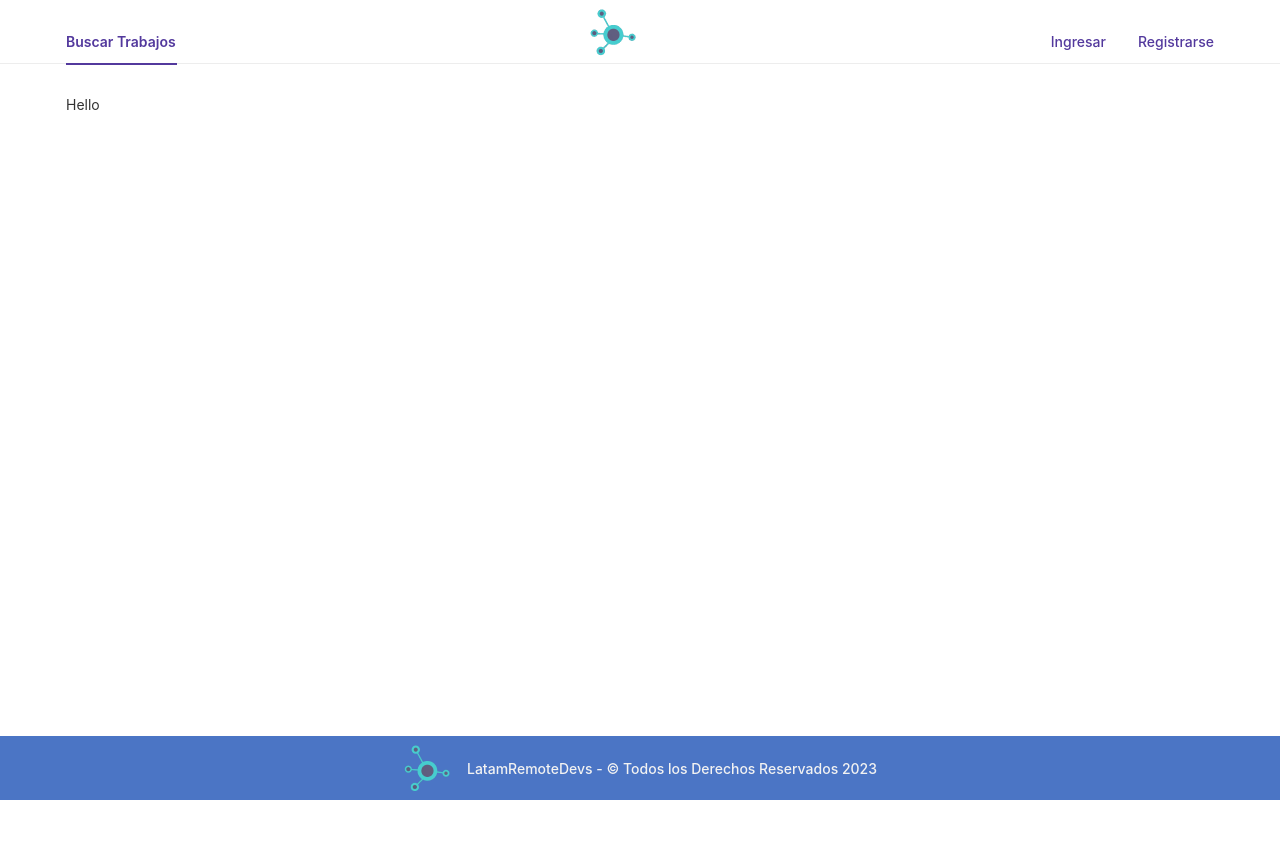
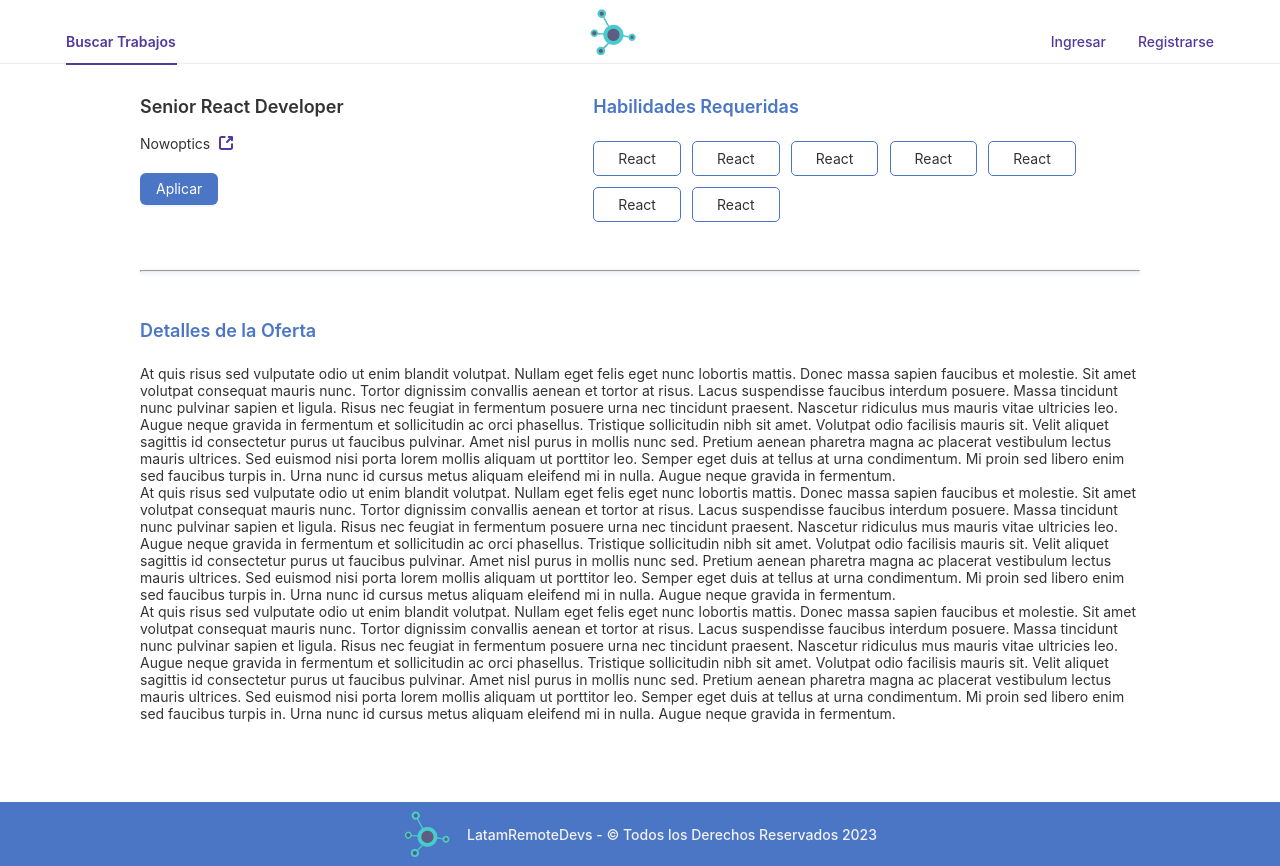
Before and after one commit to EduardoV-dev/latam-remote-devs, a React (Vite) app: page /jobs/1 in a window 1280 px wide. Before the commit the page ends 800 px from the top, so only its background shows below. Built offline with nearby package versions, Linux system fonts and the light colour scheme.

Commit message:
Job Details page done

```diff
--- a/src/assets/styles/abstracts/_mixins.scss
+++ b/src/assets/styles/abstracts/_mixins.scss
@@ -21,7 +21,7 @@
     @if $wrapper-name == 'content' {
         width: min(100% - 2rem, $wrapper-width);
     } @else {
-        width: min(100%, map-get(vars.$wrappers-width, $wrapper-width));
+        width: min(100%, $wrapper-width);
     }
 
     margin-inline: auto;
--- a/src/features/jobs-feed/routes/job/index.module.scss
+++ b/src/features/jobs-feed/routes/job/index.module.scss
@@ -0,0 +1,50 @@
+@use '/src/assets/styles/abstracts/mixins' as mi;
+@use '/src/assets/styles/abstracts/functions' as fn;
+
+.container {
+    @include mi.apply-wrapper('medium');
+
+    .headline {
+        font-size: 18px;
+        font-weight: 600;
+        color: fn.main-color('primary');
+
+        margin-bottom: 1.5rem;
+    }
+
+    .separator {
+        margin-block: 3rem;
+        display: block;
+
+        color: rgba(fn.main-color('primary'), 0.2);
+        box-shadow: 0 1px 4px rgba(fn.main-color('primary'), 0.2);
+    }
+}
+
+.header {
+    display: grid;
+    grid-template-columns: 0.8fr 1fr;
+    gap: 1rem;
+
+    .data {
+        display: grid;
+        gap: 0.8rem;
+
+        p {
+            font-size: 18px;
+            font-weight: 600;
+
+            margin-bottom: -2rem;
+        }
+
+        span {
+            display: flex;
+            align-items: center;
+            gap: 0.5rem;
+        }
+
+        button {
+            width: fit-content;
+        }
+    }
+}
--- a/src/features/jobs-feed/routes/job/index.tsx
+++ b/src/features/jobs-feed/routes/job/index.tsx
@@ -1,3 +1,59 @@
-export const Job = (): JSX.Element => <section>Hello</section>;
+import LinkIcon from '@/assets/svg/link.svg?react';
+import styles from './index.module.scss';
+import { Button } from 'antd';
+
+export const Job = (): JSX.Element => (
+    <section className={styles.container}>
+        <header className={styles.header}>
+            <section className={styles.data}>
+                <p>Senior React Developer</p>
+                <span>
+                    Nowoptics
+                    <LinkIcon />
+                </span>
+                <Button type="primary">Aplicar</Button>
+            </section>
+
+            <section>
+                <p className={styles.headline}>Habilidades Requeridas</p>
+
+                <div className="group">
+                    {[...new Array(7)].map(() => (
+                        <span className="skill-badge">React</span>
+                    ))}
+                </div>
+            </section>
+        </header>
+
+        <hr className={styles.separator} />
+
+        <article>
+            <p className={styles.headline}>Detalles de la Oferta</p>
+
+            {[...new Array(3)].map(() => (
+                <p>
+                    At quis risus sed vulputate odio ut enim blandit volutpat.
+                    Nullam eget felis eget nunc lobortis mattis. Donec massa
+                    sapien faucibus et molestie. Sit amet volutpat consequat
+                    mauris nunc. Tortor dignissim convallis aenean et tortor at
+                    risus. Lacus suspendisse faucibus interdum posuere. Massa
+                    tincidunt nunc pulvinar sapien et ligula. Risus nec feugiat
+                    in fermentum posuere urna nec tincidunt praesent. Nascetur
+                    ridiculus mus mauris vitae ultricies leo. Augue neque
+                    gravida in fermentum et sollicitudin ac orci phasellus.
+                    Tristique sollicitudin nibh sit amet. Volutpat odio
+                    facilisis mauris sit. Velit aliquet sagittis id consectetur
+                    purus ut faucibus pulvinar. Amet nisl purus in mollis nunc
+                    sed. Pretium aenean pharetra magna ac placerat vestibulum
+                    lectus mauris ultrices. Sed euismod nisi porta lorem mollis
+                    aliquam ut porttitor leo. Semper eget duis at tellus at urna
+                    condimentum. Mi proin sed libero enim sed faucibus turpis
+                    in. Urna nunc id cursus metus aliquam eleifend mi in nulla.
+                    Augue neque gravida in fermentum.
+                </p>
+            ))}
+        </article>
+    </section>
+);
 
 Job.displayName = 'Job';
```
